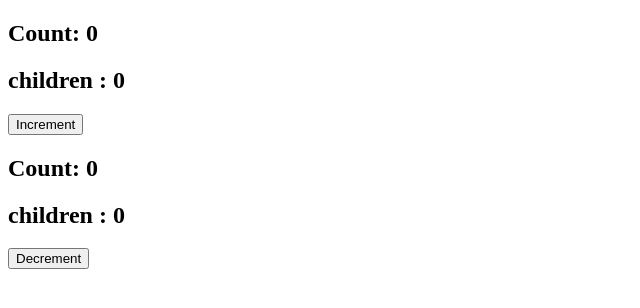
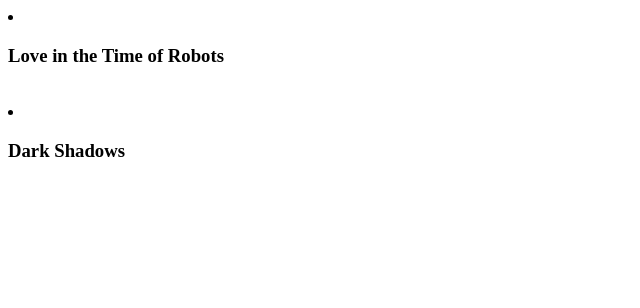
Before and after one commit to shivamsinghAIMLops32/react-practice-frontend, a React (Vite) app: page / in a window 1280 px wide. Shown: the top 308 px of the page, without its empty margins (0-640 px from the left). Built offline with nearby package versions, Linux system fonts and the light colour scheme.

Commit message:
ITERATE OVER ARRAY OF OBJECT AND CHANGES

```diff
--- a/src/App.jsx
+++ b/src/App.jsx
@@ -1,14 +1,39 @@
 import React, { useState } from 'react';
-import Increment from './components/Increment';
-import Decrement from './components/Decrement';
+
 
 const App = () => {
     const [count, setCount] = useState(0);
+    const [movies,setMovies] = useState([
+      {
+          id: 1,
+          title: "The Last Adventure",
+          genre: "Action",
+          releaseYear: 2023,
+          rating: 2
+      },
+      {
+          id: 2,
+          title: "Love in the Time of Robots",
+          genre: "Romantic Comedy",
+          releaseYear: 2022,
+          rating: 7.2
+      },
+      {
+          id: 3,
+          title: "Dark Shadows",
+          genre: "Horror",
+          releaseYear: 2021,
+          rating: 6.8
+      }
+  ]);
+
+
 
     return (
         <div>
-            <Increment count={count} updateCount={() => setCount(count + 1)} ><h2>children : {count}</h2></Increment>
-            <Decrement count={count} updateCount={() => setCount(count - 1)} ><h2>children : {count}</h2></Decrement>
+
+            {movies.map((value)=>value.rating>5 ? <li key={Math.random()}><h3>{value.title}</h3><br /></li>:"")}
+
         </div>
     );
 }
--- a/src/components/Decrement.jsx
+++ /dev/null
@@ -1,17 +0,0 @@
-import React from 'react';
-
-const Decrement = ({ count, updateCount ,children}) => {
-    const handleClick = () => {
-        updateCount();
-    }
-
-    return (
-        <div>
-            <h2>Count: {count}</h2>
-            {children}
-            <button onClick={handleClick}>Decrement</button>
-        </div>
-    );
-}
-
-export default Decrement;
--- a/src/components/Increment.jsx
+++ /dev/null
@@ -1,18 +0,0 @@
-
-import React from 'react';
-
-const Increment = ({ count, updateCount ,children}) => {
-    const handleClick = () => {
-        updateCount();
-    }
-
-    return (
-        <div>
-            <h2>Count: {count}</h2>
-            {children}
-            <button onClick={handleClick}>Increment</button>
-        </div>
-    );
-}
-
-export default Increment;
```
